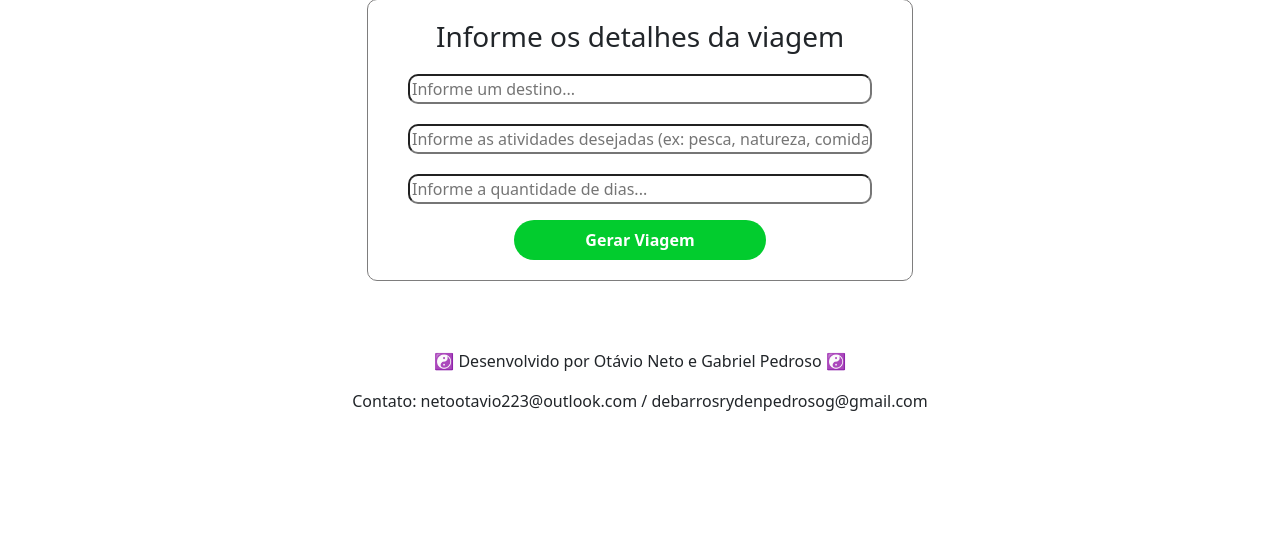
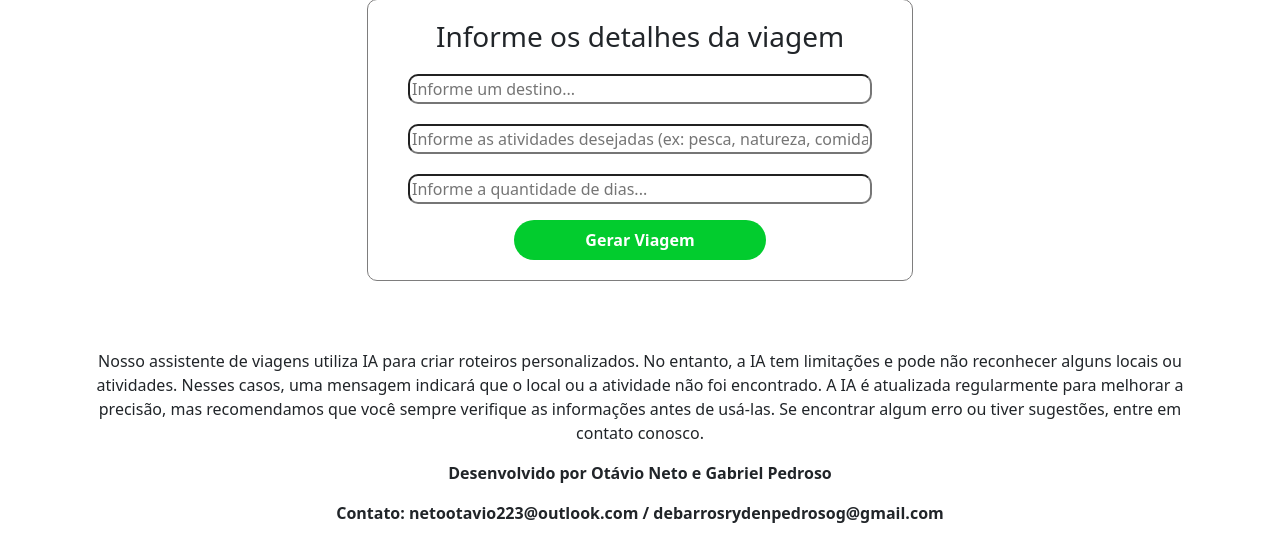
Before and after one commit to otavioDev07/RoteiroDeViagens, a Flask app: page / in a window 1280 px wide. Shown: the part 488-1029 px from the top of the page. Before the commit the page ends 899 px from the top, so only its background shows below. Run offline with Flask 3, Linux system fonts and the light colour scheme; some libraries are stand-ins or nearby versions.

Commit message:
adição do icon de loading e mensagem de aviso

```diff
--- a/static/script.js
+++ b/static/script.js
@@ -1,4 +1,5 @@
 async function submitForm(){
+    loading(0)
     const detailsInputs = document.getElementsByClassName('detail')
     const details = []
     for (let i = 0; i < detailsInputs.length; i++) {
@@ -26,8 +27,8 @@ async function submitForm(){
         const responseDiv = document.getElementById('response')
         if (result) {
             const viagem = result.join('')
-            console.log(viagem)
             responseDiv.innerHTML = viagem
+            return loading(1)
         } else {
             responseDiv.innerHTML = `<p>Erro: ${result.Erro}</p>`
         }
@@ -36,5 +37,15 @@ async function submitForm(){
         const responseDiv = document.getElementById('response')
         responseDiv.innerHTML = `<p>Erro: ${error.message}</p>`
         responseDiv.style.display = 'block'
+        loading(1)
     }
 }
+
+function loading(a){
+    const load = document.getElementById('loading')
+    if (a == 0){
+        load.style.display = 'block';
+    } else {
+        load.style.display = 'none';
+    }
+}
--- a/templates/index.html
+++ b/templates/index.html
@@ -42,18 +42,23 @@
                 </div>
             </div>
         </div>
+        <i id="loading" class="fa-solid fa-spinner fa-spin" style="font-size: 60px; display: none;"></i>
         <div id="response" class="row justify-content-center mt-4">
             <div class="col-12 col-md-6"></div>
         </div>
         <footer class="row justify-content-center mt-5">
             <div class="col-12 text-center">
-                <p>☯ Desenvolvido por Otávio Neto e Gabriel Pedroso ☯</p>
-                <p>Contato: netootavio223@outlook.com / debarrosrydenpedrosog@gmail.com</p>
+                <p>Nosso assistente de viagens utiliza IA para criar roteiros personalizados. No entanto, a IA tem limitações e pode não reconhecer alguns locais ou atividades. Nesses casos, uma mensagem indicará que o local ou a atividade não foi encontrado.
+
+                    A IA é atualizada regularmente para melhorar a precisão, mas recomendamos que você sempre verifique as informações antes de usá-las. Se encontrar algum erro ou tiver sugestões, entre em contato conosco.</p>
+                <p><strong>Desenvolvido por Otávio Neto e Gabriel Pedroso</strong></p>
+                <p><strong>Contato: netootavio223@outlook.com / debarrosrydenpedrosog@gmail.com</strong></p>
             </div>
         </footer>
     </div>
 
     <script src="../static/script.js"></script>
     <script src="https://cdn.jsdelivr.net/npm/bootstrap@5.3.3/dist/js/bootstrap.bundle.min.js" integrity="sha384-YvpcrYf0tY3lHB60NNkmXc5s9fDVZLESaAA55NDzOxhy9GkcIdslK1eN7N6jIeHz" crossorigin="anonymous"></script>
+    <script src="https://kit.fontawesome.com/c6d44b4679.js" crossorigin="anonymous"></script>
 </body>
 </html>
```
